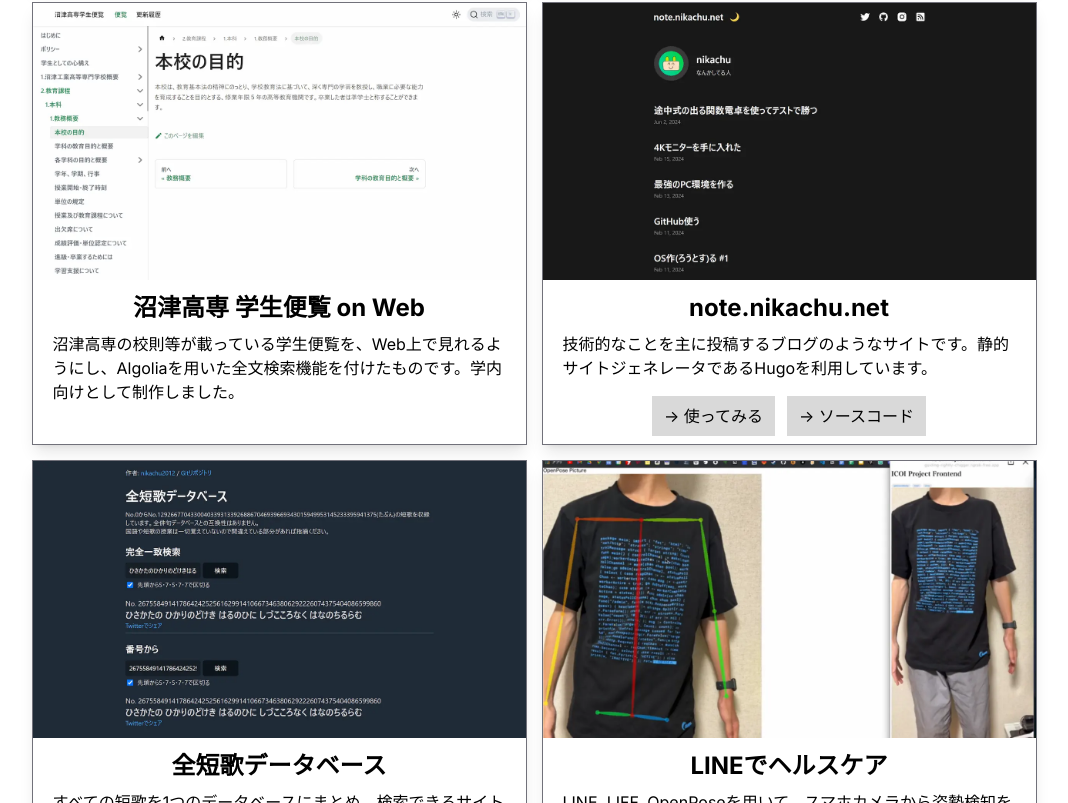
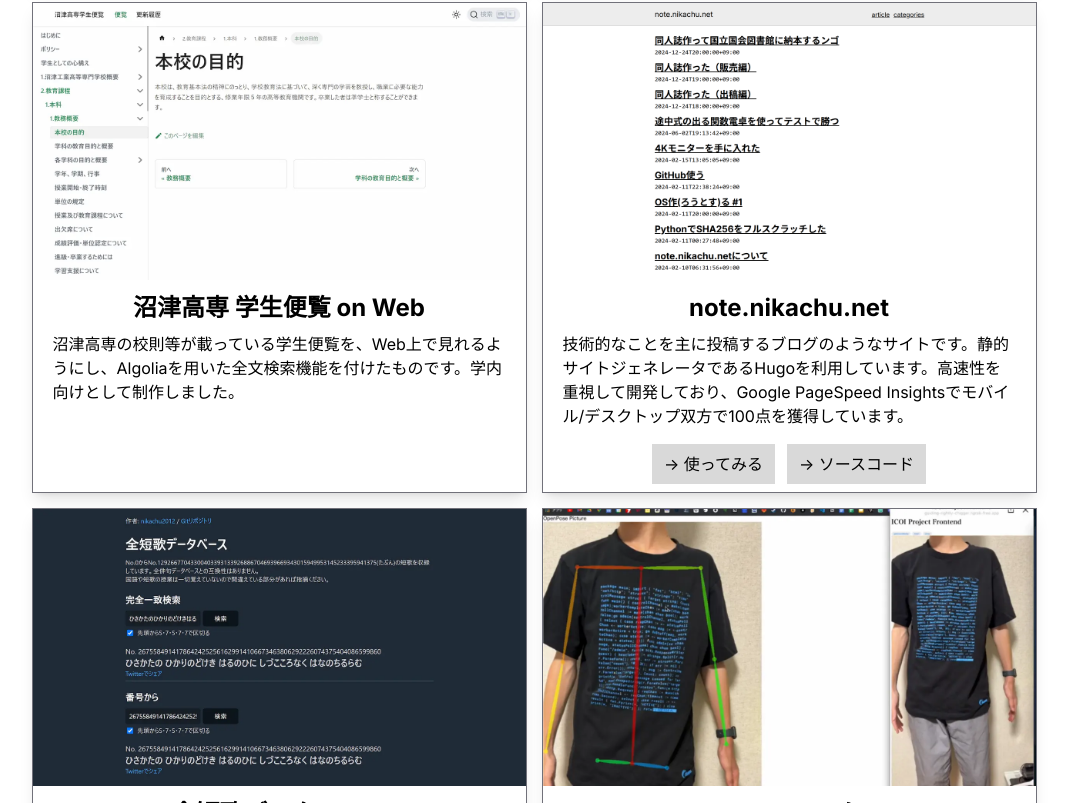
Before and after one commit to nikachu2012/portfolio, a Next.js app: page /works in a window 1280 px wide. Shown: the part 1122-1925 px from the top of the page, without its empty margins (106-1174 px from the left). Built offline with nearby package versions, Linux system fonts and the light colour scheme.

Commit message:
[update] noteの画像と紹介文を変更

```diff
--- a/app/works/worksList.tsx
+++ b/app/works/worksList.tsx
@@ -7,7 +7,7 @@
 import emojicodeImage from "../../public/works/emojicode.webp"
 import line_healthcareImage from "../../public/works/line_health.webp"
 import tankaImage from "../../public/works/tanka-database.webp"
-import noteImage from "../../public/works/note.webp"
+import noteImage from "../../public/works/note.png"
 import handbookImage from "../../public/works/handbook.webp"
 import cscImage from "../../public/works/csc.png"
 import td4cpuImage from "../../public/works/td4cpu.png"
@@ -72,7 +72,7 @@
     {
         image: noteImage,
         title: "note.nikachu.net",
-        description: <>技術的なことを主に投稿するブログのようなサイトです。静的サイトジェネレータであるHugoを利用しています。</>,
+        description: <>技術的なことを主に投稿するブログのようなサイトです。静的サイトジェネレータであるHugoを利用しています。高速性を重視して開発しており、Google PageSpeed Insightsでモバイル/デスクトップ双方で100点を獲得しています。</>,
         children: <>
             <Button text={"-> 使ってみる"} href={"https://note.nikachu.net"} />
             <Button text={"-> ソースコード"} href={"https://github.com/nikachu2012/note.nikachu.net"} />
```
Also changed, not shown: public/works/note.png (added), public/works/note.webp (deleted).
